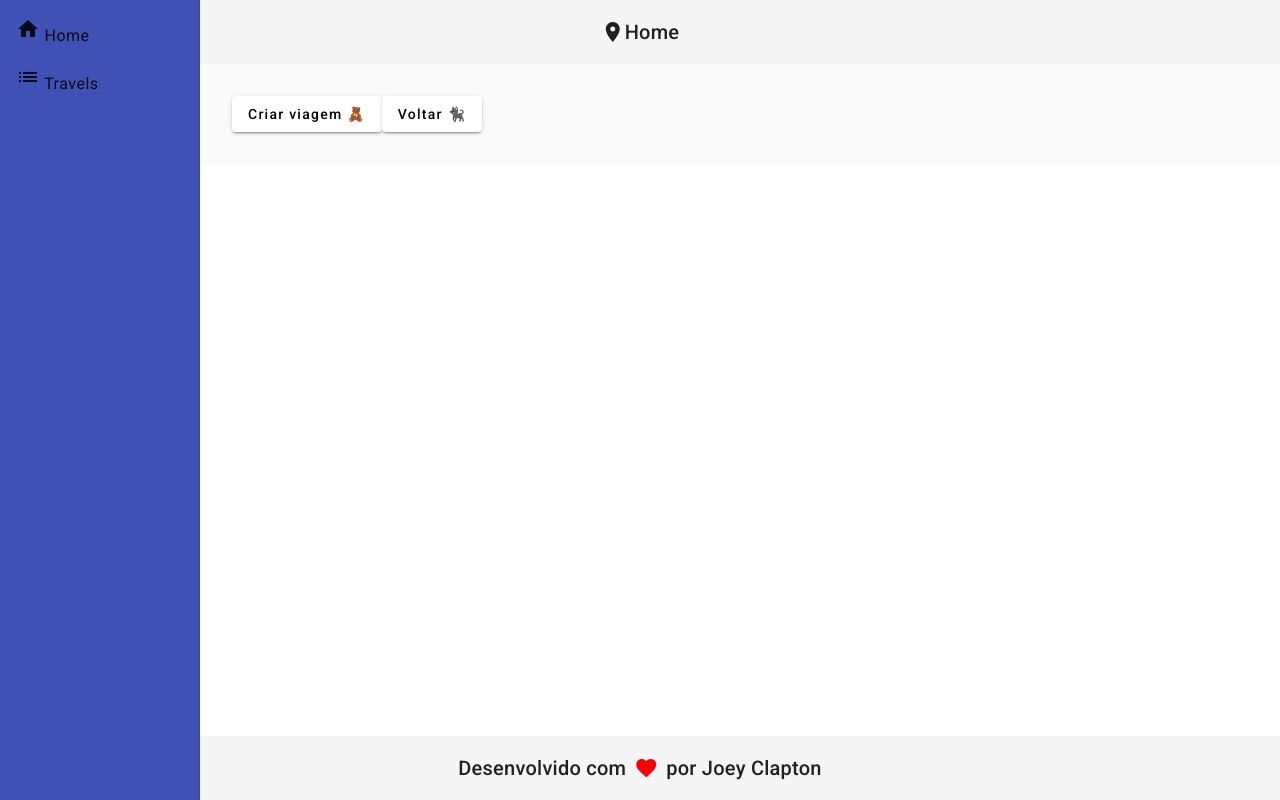
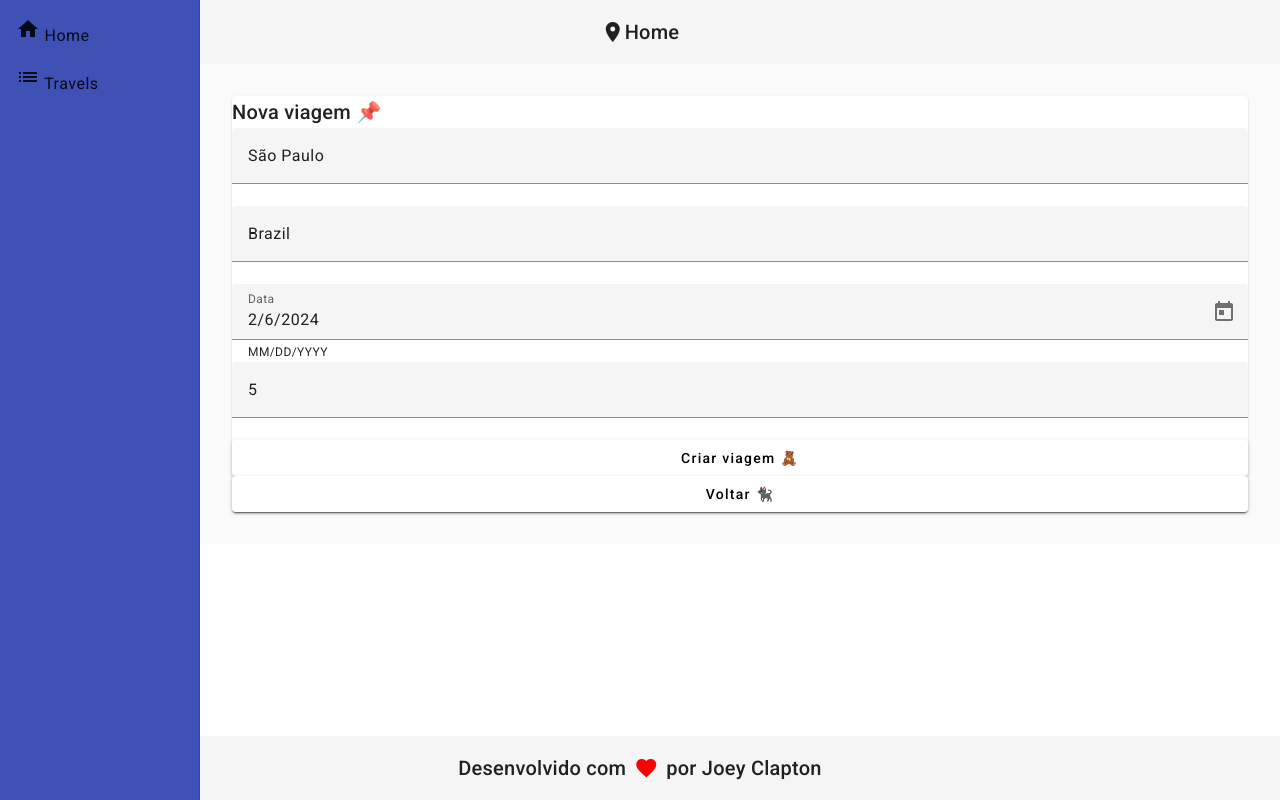
Before and after one commit to joeyclapton/angular-learning, an Angular app in the folder client/: page /travels/create in a window 1280 px wide. Built offline with nearby package versions, Linux system fonts and the light colour scheme.

Commit message:
feat: add logic to save a new travel

```diff
--- a/client/src/app/components/travels/travel-create/travel-create.component.html
+++ b/client/src/app/components/travels/travel-create/travel-create.component.html
@@ -1,2 +1,46 @@
-<button mat-raised-button (click)="onCreateTravel()">Criar viagem 🧸</button>
-<button mat-raised-button (click)="onCancel()">Voltar 🐈‍⬛</button>
+<mat-card>
+  <mat-card-title> Nova viagem 📌 </mat-card-title>
+  <form class="form">
+    <mat-form-field>
+      <input
+        matInput
+        placeholder="Cidade"
+        [(ngModel)]="travel.city"
+        name="city"
+      />
+    </mat-form-field>
+    <mat-form-field>
+      <input
+        matInput
+        placeholder="País"
+        [(ngModel)]="travel.country"
+        name="country"
+      />
+    </mat-form-field>
+    <mat-form-field class="example-full-width">
+      <mat-label>Data</mat-label>
+      <input
+        matInput
+        [matDatepicker]="picker"
+        [(ngModel)]="travel.date"
+        name="date"
+      />
+      <mat-hint>MM/DD/YYYY</mat-hint>
+      <mat-datepicker-toggle
+        matIconSuffix
+        [for]="picker"
+      ></mat-datepicker-toggle>
+      <mat-datepicker #picker></mat-datepicker>
+    </mat-form-field>
+    <mat-form-field>
+      <input
+        matInput
+        placeholder="Estrelas"
+        [(ngModel)]="travel.stars"
+        name="stars"
+      />
+    </mat-form-field>
+  </form>
+  <button mat-raised-button (click)="onCreateTravel()">Criar viagem 🧸</button>
+  <button mat-raised-button (click)="onCancel()">Voltar 🐈‍⬛</button>
+</mat-card>
--- a/client/src/app/components/travels/travel-create/travel-create.component.scss
+++ b/client/src/app/components/travels/travel-create/travel-create.component.scss
@@ -0,0 +1,4 @@
+.form {
+  display: flex;
+  flex-direction: column;
+}
--- a/client/src/app/components/travels/travel-create/travel-create.component.ts
+++ b/client/src/app/components/travels/travel-create/travel-create.component.ts
@@ -3,11 +3,25 @@ import { TravelService } from '../../../shared/services/travel/travel.service';
 import { MatButtonModule } from '@angular/material/button';
 import { Router } from '@angular/router';
 import { Travel } from '../../../shared/models/travel.model';
+import { FormsModule } from '@angular/forms';
+import { MatFormFieldModule } from '@angular/material/form-field';
+import { MatInputModule } from '@angular/material/input';
+import { MatCardModule } from '@angular/material/card';
+import { MatDatepickerModule } from '@angular/material/datepicker';
+import { provideNativeDateAdapter } from '@angular/material/core';
 
 @Component({
   selector: 'app-travel-create',
   standalone: true,
-  imports: [MatButtonModule],
+  imports: [
+    MatButtonModule,
+    FormsModule,
+    MatFormFieldModule,
+    MatInputModule,
+    MatCardModule,
+    MatDatepickerModule,
+  ],
+  providers: [provideNativeDateAdapter()],
   templateUrl: './travel-create.component.html',
   styleUrl: './travel-create.component.scss',
 })
@@ -26,7 +40,13 @@ export class TravelCreateComponent implements OnInit {
   ngOnInit(): void {}
 
   onCreateTravel() {
-    this.travelService.create(this.travel).subscribe(() => {
+    const updatedTravel = {
+      ...this.travel,
+      stars: Number(this.travel.stars),
+    };
+    updatedTravel.stars = Number(updatedTravel.stars);
+
+    this.travelService.create(updatedTravel).subscribe(() => {
       this.travelService.showMessage('Viagem cadastrada com sucesso...');
       this.router.navigate(['/travels']);
     });
```
